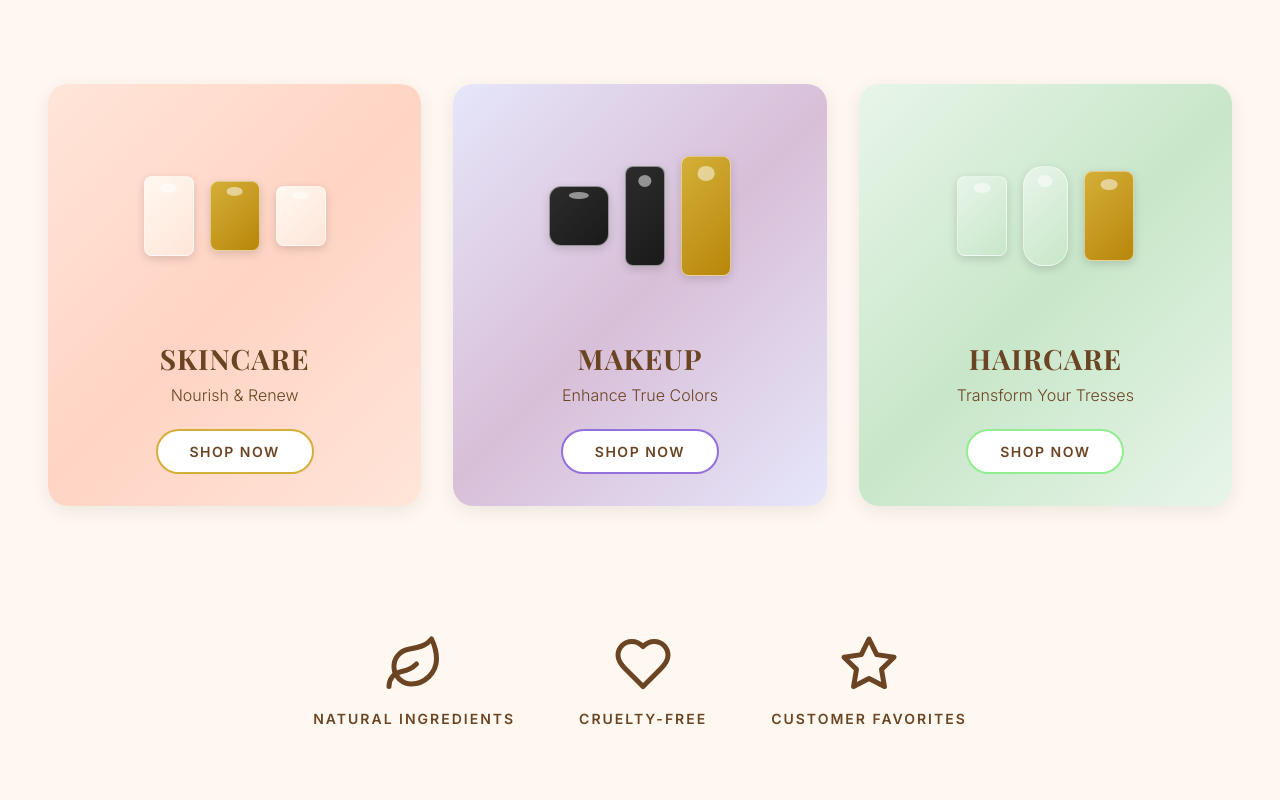
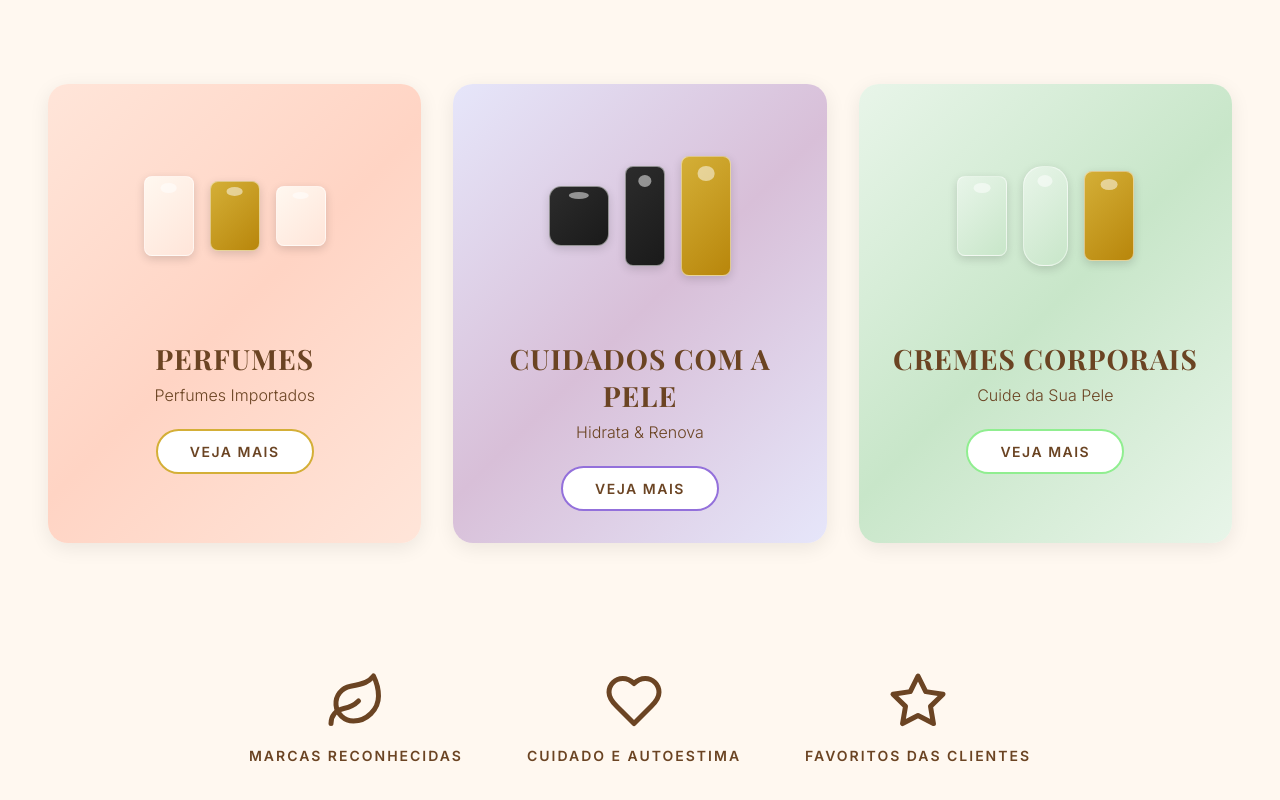
Before and after one commit to Roni-Souza/ProjetoPerfumaria, an Angular app: page / in a window 1280 px wide. Shown: the part 934-1734 px from the top of the page. Built offline with nearby package versions, Linux system fonts and the light colour scheme.

Commit message:
ajustes de textos

```diff
--- a/src/app/app.html
+++ b/src/app/app.html
@@ -6,7 +6,7 @@
     </div>
     <nav class="nav">
       <a href="#" class="nav-link">Home</a>
-      <a href="#" class="nav-link">Contact Us</a>
+      <a href="#" class="nav-link">Contato</a>
       <svg class="search-icon" xmlns="http://www.w3.org/2000/svg" width="24" height="24" viewBox="0 0 24 24" fill="none" stroke="currentColor" stroke-width="2" stroke-linecap="round" stroke-linejoin="round">
         <circle cx="11" cy="11" r="8"></circle>
         <path d="m21 21-4.35-4.35"></path>
@@ -32,7 +32,7 @@
             </div>
           </div>
         </div>
-        <h2 class="main-headline">DISCOVER YOUR GLOW</h2>
+        <h2 class="main-headline">EXPLORE SUA BELEZA</h2>
       </div>
     </div>
   </section>
@@ -47,9 +47,9 @@
             <div class="card-product card-product-3"></div>
           </div>
         </div>
-        <h3 class="category-title">SKINCARE</h3>
-        <p class="category-subtitle">Nourish & Renew</p>
-        <button class="shop-button skincare-button">SHOP NOW</button>
+        <h3 class="category-title">PERFUMES</h3>
+        <p class="category-subtitle">Perfumes Importados</p>
+        <button class="shop-button skincare-button">VEJA MAIS</button>
       </div>
 
       <div class="category-card makeup-card">
@@ -60,9 +60,9 @@
             <div class="card-product makeup-product-3"></div>
           </div>
         </div>
-        <h3 class="category-title">MAKEUP</h3>
-        <p class="category-subtitle">Enhance True Colors</p>
-        <button class="shop-button makeup-button">SHOP NOW</button>
+        <h3 class="category-title">CUIDADOS COM A PELE</h3>
+        <p class="category-subtitle">Hidrata & Renova</p>
+        <button class="shop-button makeup-button">VEJA MAIS</button>
       </div>
 
       <div class="category-card haircare-card">
@@ -73,9 +73,9 @@
             <div class="card-product haircare-product-3"></div>
           </div>
         </div>
-        <h3 class="category-title">HAIRCARE</h3>
-        <p class="category-subtitle">Transform Your Tresses</p>
-        <button class="shop-button haircare-button">SHOP NOW</button>
+        <h3 class="category-title">CREMES CORPORAIS</h3>
+        <p class="category-subtitle">Cuide da Sua Pele</p>
+        <button class="shop-button haircare-button">VEJA MAIS</button>
       </div>
     </div>
   </section>
@@ -89,7 +89,7 @@
             <path d="M2 21c0-3 1.85-5.36 5.08-6C9.5 14.52 12 13 13 12"></path>
           </svg>
         </div>
-        <p class="feature-text">NATURAL INGREDIENTS</p>
+        <p class="feature-text">MARCAS RECONHECIDAS</p>
       </div>
       <div class="feature-item">
         <div class="feature-icon">
@@ -97,7 +97,7 @@
             <path d="M19 14c1.49-1.46 3-3.21 3-5.5A5.5 5.5 0 0 0 16.5 3c-1.76 0-3 .5-4.5 2-1.5-1.5-2.74-2-4.5-2A5.5 5.5 0 0 0 2 8.5c0 2.29 1.51 4.04 3 5.5l7 7Z"></path>
           </svg>
         </div>
-        <p class="feature-text">CRUELTY-FREE</p>
+        <p class="feature-text">CUIDADO E AUTOESTIMA</p>
       </div>
       <div class="feature-item">
         <div class="feature-icon">
@@ -105,7 +105,7 @@
             <polygon points="12 2 15.09 8.26 22 9.27 17 14.14 18.18 21.02 12 17.77 5.82 21.02 7 14.14 2 9.27 8.91 8.26 12 2"></polygon>
           </svg>
         </div>
-        <p class="feature-text">CUSTOMER FAVORITES</p>
+        <p class="feature-text">FAVORITOS DAS CLIENTES</p>
       </div>
     </div>
   </section>
```
Also changed, not shown: public/logoperfumaria.png (added).
